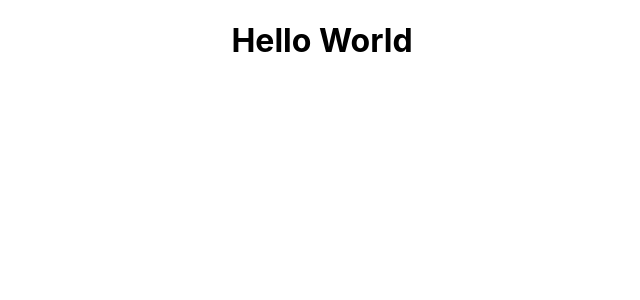
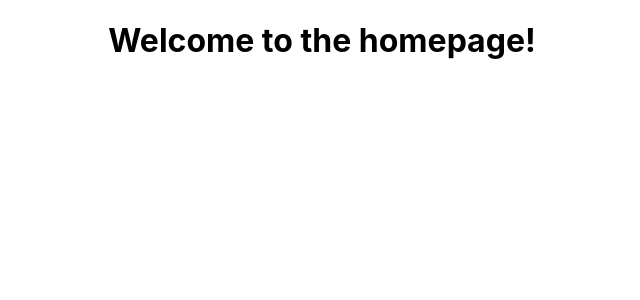
Before and after one commit to GoudekettingRM/imageboard-client, a React (Create React App) app: page / in a window 1280 px wide. Shown: the top 300 px of the page, without its empty margins (318-958 px from the left). Built offline with nearby package versions, Linux system fonts and the light colour scheme.

Commit message:
add home page and image list and connect imagelist to store

```diff
--- a/src/App.js
+++ b/src/App.js
@@ -1,11 +1,17 @@
 import React, { Component } from "react";
 import "./App.css";
+import { Switch, Route } from "react-router";
+import ImagesListContainer from "./components/ImagesList/ImagesListContainer";
+import Home from "./components/Home/Home";
 
 class App extends Component {
   render() {
     return (
       <div className="App">
-        <h1>Hello World</h1>
+        <Switch>
+          <Route path="/" exact component={Home} />
+          <Route path="/images" exact component={ImagesListContainer} />
+        </Switch>
       </div>
     );
   }
--- /dev/null
+++ b/src/components/Home/Home.jsx
@@ -0,0 +1,11 @@
+import React, { Component } from "react";
+
+export default class Home extends Component {
+  render() {
+    return (
+      <div>
+        <h1>Welcome to the homepage!</h1>
+      </div>
+    );
+  }
+}
--- /dev/null
+++ b/src/components/ImagesList/ImagesList.jsx
@@ -0,0 +1,7 @@
+import React, { Component } from "react";
+
+export default class ImagesList extends Component {
+  render() {
+    return <div>I am the image list!</div>;
+  }
+}
--- /dev/null
+++ b/src/components/ImagesList/ImagesListContainer.jsx
@@ -0,0 +1,33 @@
+import React, { Component } from "react";
+import { connect } from "react-redux";
+import ImagesList from "./ImagesList";
+import { getAllImages } from "../../store/Image/actions";
+
+class ImagesListContainer extends Component {
+  componentDidMount = () => {
+    this.props.getAllImages();
+  };
+
+  render() {
+    return (
+      <div>
+        <ImagesList images={this.props.images} />
+      </div>
+    );
+  }
+}
+
+function mapStateToProps(reduxState) {
+  return {
+    images: reduxState.images
+  };
+}
+
+const mapDispatchToProps = {
+  getAllImages
+};
+
+export default connect(
+  mapStateToProps,
+  mapDispatchToProps
+)(ImagesListContainer);
--- a/src/index.js
+++ b/src/index.js
@@ -5,10 +5,13 @@ import App from "./App";
 import store from "./store/store";
 import { Provider } from "react-redux";
 import * as serviceWorker from "./serviceWorker";
+import { BrowserRouter as Router } from "react-router-dom";
 
 ReactDOM.render(
   <Provider store={store}>
-    <App />
+    <Router>
+      <App />
+    </Router>
   </Provider>,
   document.getElementById("root")
 );
```
